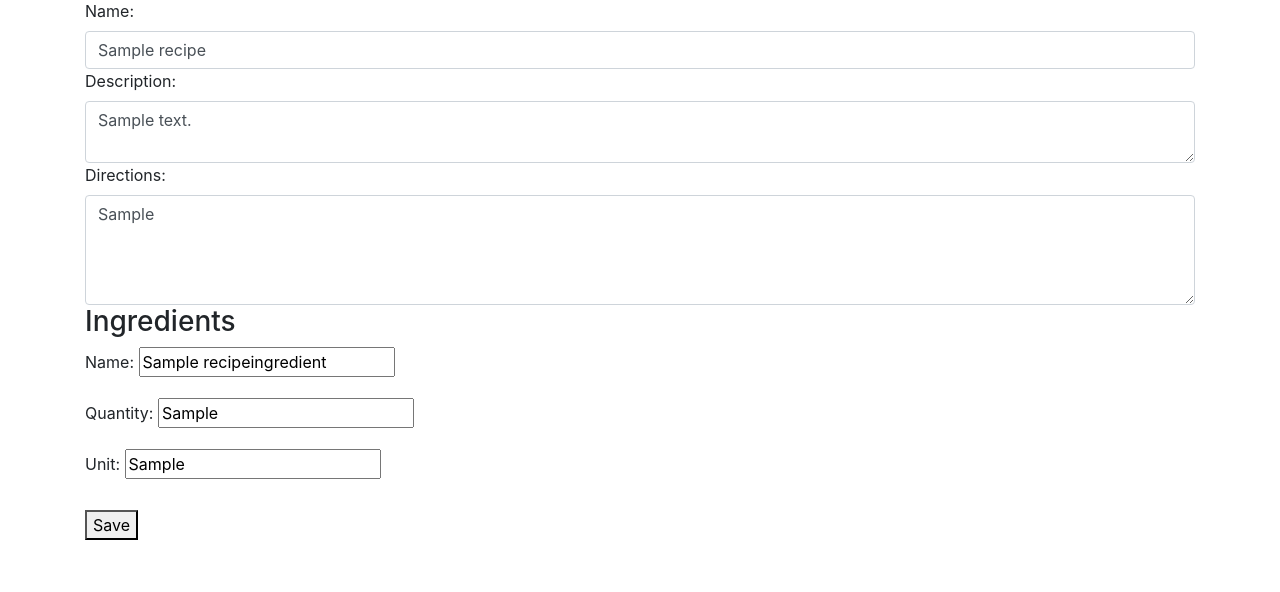
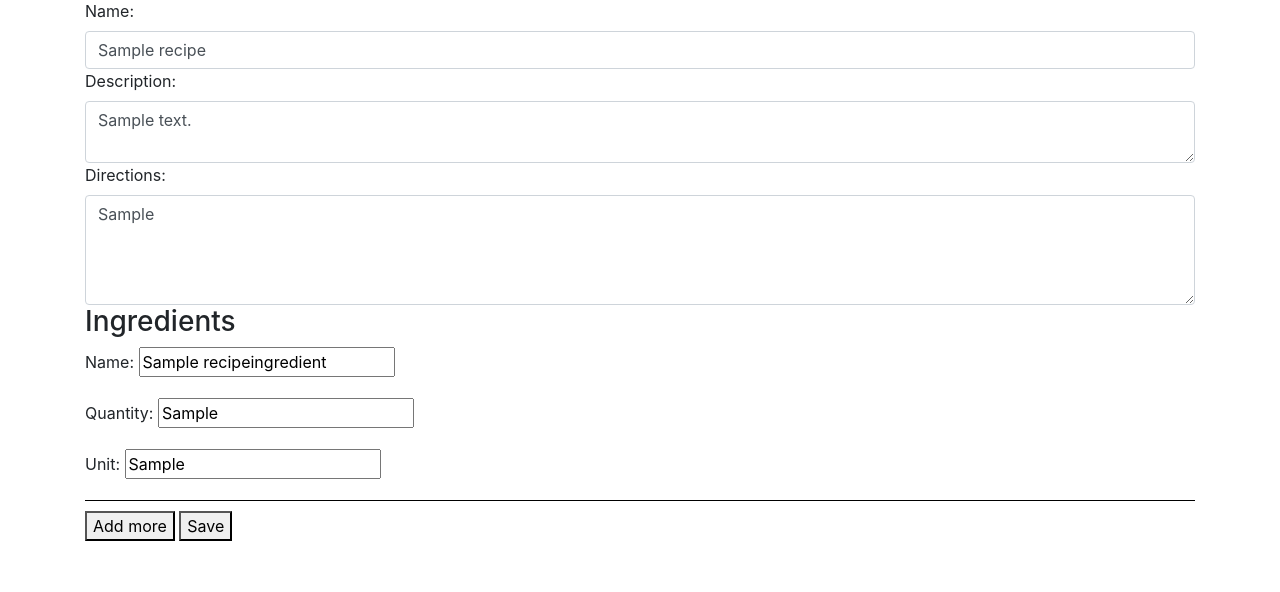
Before and after one commit to ArtusU/inventory_recipes_meals, a Django app: page /pantry/recipes/1/edit/ in a window 1280 px wide. Shown: the part 87-679 px from the top of the page. Run offline with Django 4.2, Linux system fonts and the light colour scheme; a user stored in the database is signed in; tables that the repository leaves empty hold one stand-in row (values such as "Sample post"); some libraries are stand-ins or nearby versions.

Commit message:
Dynamic new forms in a formset via javascript. Fixes #35

```diff
--- a/recipes/views.py
+++ b/recipes/views.py
@@ -56,9 +56,7 @@ def recipe_update_view(request, id=None):
         recipe.save()
         for ingredient_form in formset:
             ingredient = ingredient_form.save(commit=False)
-            if ingredient.recipe is None:
-                print("Added new")
-                ingredient.recipe = recipe
+            ingredient.recipe = recipe
             ingredient.save()
         context['message'] = 'Data saved'
     return render(request, "recipes/create-update.html", context)
--- a/templates/recipes/create-update.html
+++ b/templates/recipes/create-update.html
@@ -3,7 +3,14 @@
 
 {% block content %}
 
-
+<style>
+    .ingredient-form {
+        border-bottom: 1px solid black;
+    }
+    .hidden {
+        display: none
+    }
+</style>
 {% if message %}
 
 <p>{{ message }}</p>
@@ -11,7 +18,6 @@
 <div style='margin-top:30px;'>
     <form action='.' method="POST">
         {% csrf_token %}
-
        {% for field in form %}
        <div class='{% if field.field.required %}{{ form.required_css_class }}{%endif%}'>
         {{ field.errors }}
@@ -22,19 +28,52 @@
         </div>
        {% endfor %}
 
+
         {% if formset %}
         <h3>Ingredients</h3>
         {{ formset.management_form }}
+        <div id='ingredient-form-list'>
             {% for form in formset %}
                     <div class='ingredient-form'>
                         {{ form.as_p }}
                     </div>
             {% endfor %}
+        </div>
+
+        <div id='empty-form' class='hidden'>{{ formset.empty_form.as_p }}</div>
+        <button id='add-more' type='button'>Add more</button>
         {% endif %}
         <button style='margin-top:10px;' type='submit' >Save</button>
     </form>
 </div>
 
+<script>
+
+    const addMoreBtn = document.getElementById('add-more')
+    const totalNewForms = document.getElementById('id_form-TOTAL_FORMS')
+
+    addMoreBtn.addEventListener('click', add_new_form)
+    function add_new_form(event) {
+        if (event) {
+            event.preventDefault()
+        }
+        const currentIngredientForms = document.getElementsByClassName('ingredient-form')
+        const currentFormCount = currentIngredientForms.length // + 1
+        const formCopyTarget = document.getElementById('ingredient-form-list')
+        const copyEmptyFormEl = document.getElementById('empty-form').cloneNode(true)
+        copyEmptyFormEl.setAttribute('class', 'ingredient-form')
+        copyEmptyFormEl.setAttribute('id', `form-${currentFormCount}`)
+        const regex = new RegExp('__prefix__', 'g')
+        copyEmptyFormEl.innerHTML = copyEmptyFormEl.innerHTML.replace(regex, currentFormCount)
+        totalNewForms.setAttribute('value', currentFormCount + 1)
+        // now add new empty form element to our html form
+        formCopyTarget.append(copyEmptyFormEl)
+    }
+
+
+
+</script>
+
 
 
 {% endblock content %}
```
Lines whose indentation alone changed are shown as unchanged.
